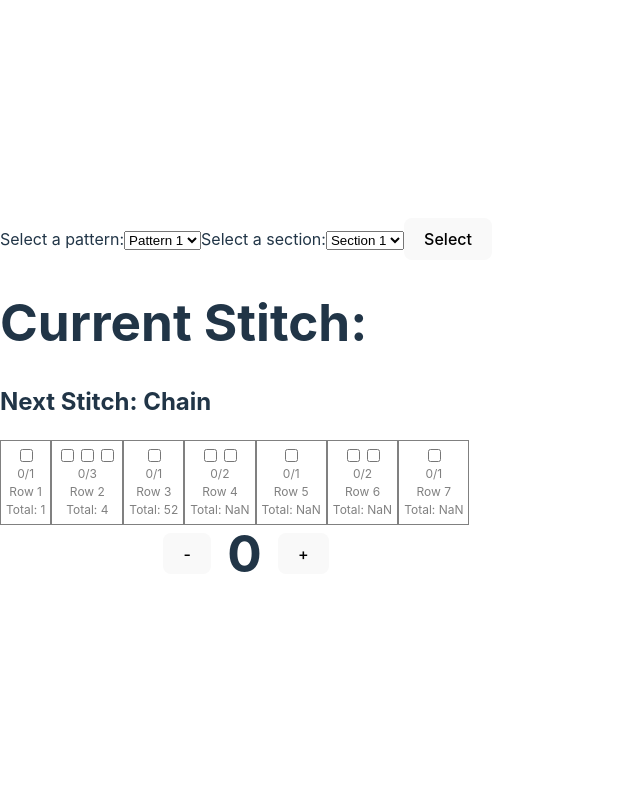
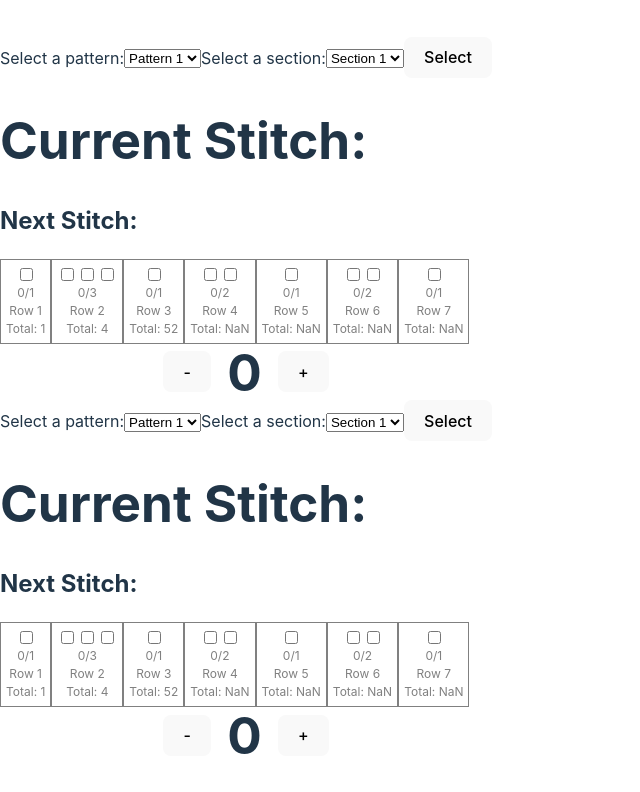
Before and after one commit to Chorwhat/Crochet2, a React (Vite) app in the folder crochet2.0/: page / in a window 1280 px wide. Shown: the top 792 px of the page, without its empty margins (0-640 px from the left). Built offline with nearby package versions, Linux system fonts and the light colour scheme.

Commit message:
begins to move count out of App
Counters are rendered by individual patterns, this leads to a problem with counters all being controlled by the arrow keys. I am going to try to add an active pattern indicator.

```diff
--- a/crochet2.0/src/App.jsx
+++ b/crochet2.0/src/App.jsx
@@ -1,43 +1,23 @@
 import React, { useState } from "react";
-import Counter from "./components/Counter";
 import Pattern from "./components/Pattern";
 import PatternSelector from "./components/PatternSelector";
 import { testPatterns } from "./testPatterns";
 
 function App() {
-  const [count, setCount] = useState(0);
+
   const [currentPattern, setCurrentPattern] = useState(testPatterns.patternShort.sections[0].rows);
-  const totalCheckboxes = Array.isArray(currentPattern)
-  ? currentPattern.reduce((total, row) => total + row.length, 0)
-  : 0;
+  const [otherPattern, setOtherPattern] = useState(testPatterns.patternShort.sections[0].rows);
 
-  const handleCountChange = (newCount) => {
-    if (newCount <= totalCheckboxes) {
-      setCount(newCount);
-    }
-  };
 
-  const handleCheckboxClick = (clickedCheckboxIndex) => {
-    handleCountChange(clickedCheckboxIndex);
-  };
 
   return (
     <div>
       <PatternSelector patternsObj={testPatterns} setCurrentPattern={setCurrentPattern} />
 
-      <Pattern
-        currentStitch={count + 1}
-        pattern={currentPattern}
-        numRows={currentPattern.length}
-        totalChecked={count}
-        onCheckboxClick={handleCheckboxClick}
-      />
+      <Pattern pattern={currentPattern} />
 
-      <Counter
-        count={count}
-        setCount={handleCountChange}
-        totalCheckboxes={totalCheckboxes}
-      />
+      <PatternSelector patternsObj={testPatterns} setCurrentPattern={setOtherPattern} />
+      <Pattern pattern={otherPattern} />
     </div>
   );
 }
--- a/crochet2.0/src/components/Pattern.jsx
+++ b/crochet2.0/src/components/Pattern.jsx
@@ -1,8 +1,25 @@
 import React, { useState, useEffect } from "react";
 import Row from "./Row";
+import Counter from "./Counter";
 
-function Pattern({ pattern, numRows, totalChecked, onCheckboxClick }) {
+function Pattern({ pattern, totalChecked}) {
+  const [count, setCount] = useState(0);
   const [currentStitchIndex, setCurrentStitchIndex] = useState(0);
+  const totalCheckboxes = Array.isArray(pattern)
+  ? pattern.reduce((total, row) => total + row.length, 0)
+  : 0;
+
+
+  const handleCountChange = (newCount) => {
+    if (newCount <= totalCheckboxes) {
+      setCount(newCount);
+      setCurrentStitchIndex(newCount - 1)
+    }
+  };
+
+  const handleCheckboxClick = (clickedCheckboxIndex) => {
+    handleCountChange(clickedCheckboxIndex);
+  };
 
   useEffect(() => {
     setCurrentStitchIndex(totalChecked - 1);
@@ -42,7 +59,7 @@ function Pattern({ pattern, numRows, totalChecked, onCheckboxClick }) {
         key={i}
         count={numCheckedInRow}
         startingIndex={startingIndex + 1}
-        onCheckboxClick={onCheckboxClick}
+        onCheckboxClick={handleCheckboxClick}
         rowIndex={i + 1}
         cumulativeValue={cumulativeValue}
       />
@@ -72,6 +89,12 @@ if (currentStitchIndex === pattern.flat().length ) {
       <div style={{ display: "flex" }}>
         {rows}
       </div>
+
+      <Counter
+        count={count}
+        setCount={handleCountChange}
+        totalCheckboxes={totalCheckboxes}
+      />
     </div>
   );
 }
```
